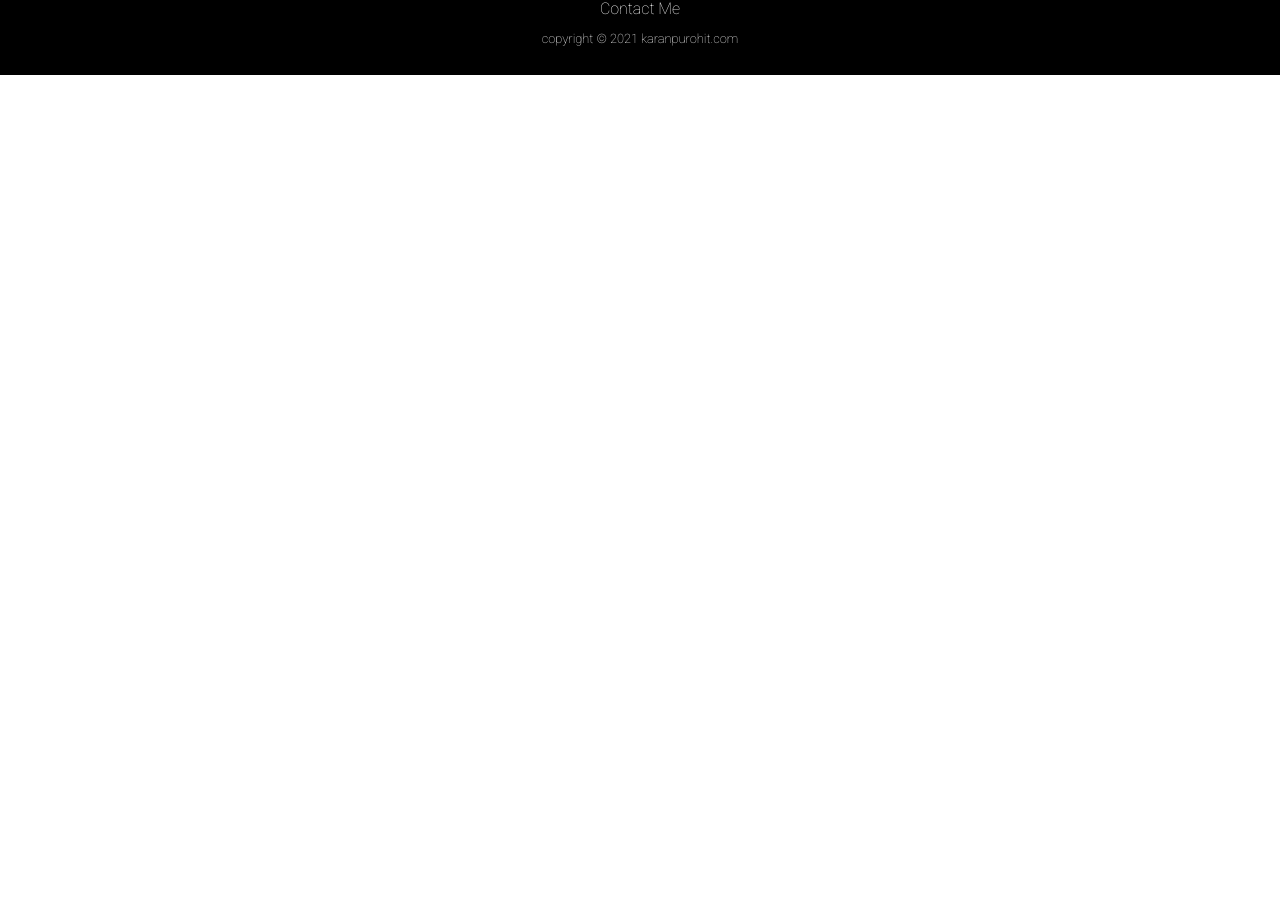
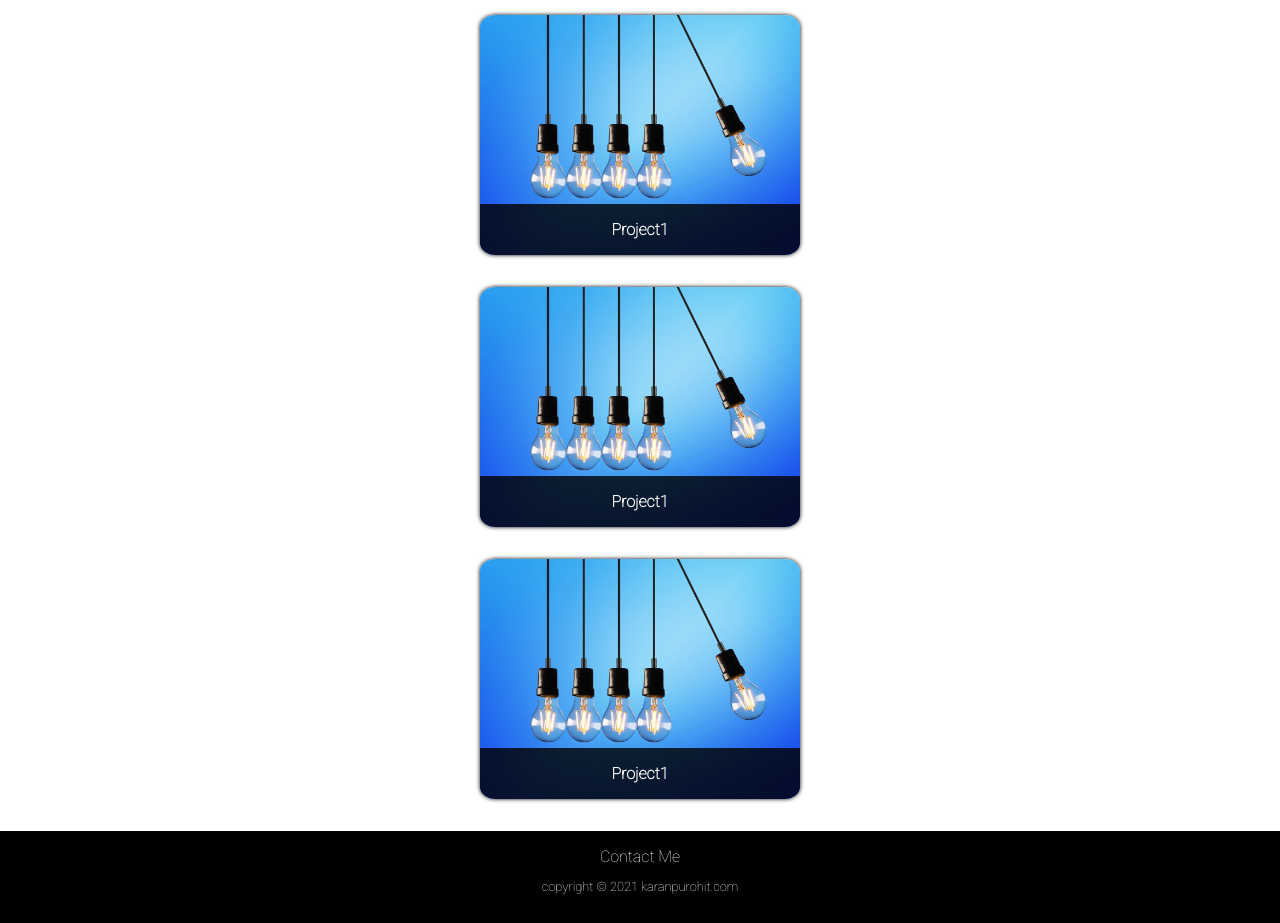
Before and after one commit to K-ran/personalReactSite, a React (Create React App) app: page / in a window 1280 px wide. Shown: the part 851-1774 px from the top of the page. Before the commit the page ends 926 px from the top, so only its background shows below. Built offline with nearby package versions, Linux system fonts and the light colour scheme; the HTML template or start-up script is replaced by a standard one.

Commit message:
basic card component

```diff
--- a/package.json
+++ b/package.json
@@ -38,5 +38,9 @@
       "last 1 firefox version",
       "last 1 safari version"
     ]
+  },
+  "devDependencies": {
+    "file-loader": "^6.2.0",
+    "url-loader": "^4.1.1"
   }
 }
--- a/src/components/main_content/MainContent.js
+++ b/src/components/main_content/MainContent.js
@@ -8,7 +8,7 @@ class MainContent extends Component {
         return (
             <main className="main_content">
                 <Aboutme/>
-                {/* <Projects/> */}
+                <Projects/>
             </main>
         );
     }
--- /dev/null
+++ b/src/components/projects/Item.js
@@ -0,0 +1,32 @@
+import React, { Component } from 'react';
+import './Projects.css';
+
+class Item extends Component {
+
+    constructor()
+    {
+        super()
+        this.state = {
+            "id":1,
+            "name":"Project1",
+            "img_src":"project0.jpg"
+        }
+
+    }
+
+    render() {
+        const image = require('../../images/'+this.state.img_src)
+        let mystyle = {
+            "backgroundImage": "url("+image.default+")"
+        }
+        console.log(image.default)
+        return (
+            <div className="project_card" style={mystyle}>
+                <div className="project_name" >{this.state.name}</div>
+                {/* <img src={} alt="someting"></img> */}
+            </div>
+        );
+    }
+}
+
+export default Item;
--- /dev/null
+++ b/src/components/projects/Projects.css
@@ -0,0 +1,49 @@
+
+
+.card_container{
+    display: flex;
+    flex-direction: column;
+    justify-content: space-around;
+    width: 80%;
+    margin: auto;
+    margin-top: 2em;
+}
+
+
+.project_card
+{
+    width: 20em;
+    background-size: cover;
+    background-repeat: no-repeat;
+    background-position: center;
+    height: 15em;
+    border-radius: 5%;
+    display: flex;
+    flex-direction: column;
+    justify-content: flex-end;
+    text-align: center;
+    overflow: hidden;
+    margin: auto;
+    margin-top: 1em;
+    margin-bottom: 1em;
+    box-shadow: 0px 0px 4px black;
+    transition: box-shadow 10ms;
+
+}
+
+.project_card:hover,
+.project_card:focus
+{
+    position: relative;
+    top: -1px;
+    box-shadow: 0px 4px 6px black;
+}
+.project_name
+{
+    background-color: rgba(0, 0, 0, .8);
+    text-align: center;
+    color: white;
+    padding: 1em;
+    font-weight: 600;
+
+}
--- a/src/components/projects/Projects.js
+++ b/src/components/projects/Projects.js
@@ -1,10 +1,21 @@
 import React, { Component } from 'react';
+import './Projects.css';
+import project_data from '../../project_data.js';
+import Items from './Item';
 
 class Projects extends Component {
+    constructor()
+    {
+        super()
+        console.log(project_data)
+    }
+
     render() {
         return (
-            <div>
-                Projects
+            <div className="card_container">
+                <Items/>
+                <Items/>
+                <Items/>
             </div>
         );
     }
--- /dev/null
+++ b/src/project_data.js
@@ -0,0 +1,34 @@
+
+const projects = [
+    {
+        "id":0,
+        "name": "Project0",
+        "short_description":"this is a short description",
+        "long_descriptio": "this is a long description",
+        "tags":["tag1", "tag2"],
+        "data":"1622641682",
+        "links":{
+            "github":"https://github.com/k-ran",
+            "medium":"",
+            "youtube":"https://youtube.com"
+        },
+        "banner_image":"project1.jpg"
+    },
+
+    {
+        "id":1,
+        "name": "Project1",
+        "short_description":"this is a short description",
+        "long_descriptio": "this is a long description",
+        "tags":["tag1", "tag2"],
+        "data":"1622641682",
+        "links":{
+            "github":"https://github.com/k-ran",
+            "medium":"",
+            "youtube":"https://youtube.com"
+        },
+        "banner_image":"project1.jpg"
+    }
+]
+
+export default projects;
```
Also changed, not shown: src/images/project0.jpg (added), 1 other file (tests, documents, lock files or other folders).
